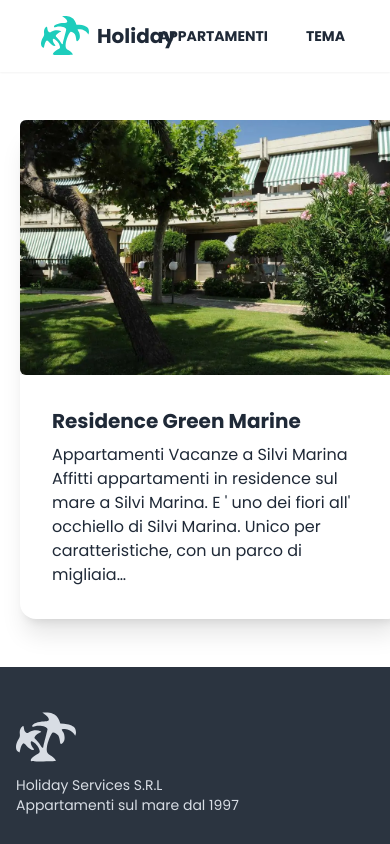
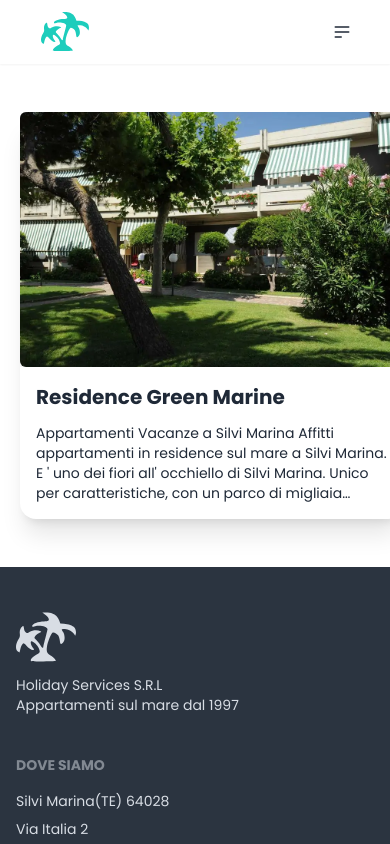
Before and after one commit to LorenzoDF13/holiday, a Next.js app: page / in a window 390 px wide. Shown: the top 844 px of the page. Built offline with nearby package versions, Linux system fonts and the light colour scheme.

Commit message:
fixed header and card

```diff
--- a/app/components/Header.tsx
+++ b/app/components/Header.tsx
@@ -23,13 +23,48 @@
                   <path d="M372 953 c-47 -23 -80 -67 -99 -133 l-17 -58 -52 -5 c-62 -6 -128 -38 -150 -72 -19 -30 -29 -94 -19 -132 l7 -28 19 37 c27 52 80 90 128 92 22 0 42 -2 45 -5 3 -3 -4 -25 -16 -49 -30 -61 -32 -167 -2 -206 33 -45 41 -40 47 35 3 38 13 83 22 100 18 36 59 66 79 58 21 -8 76 -187 84 -279 9 -93 0 -123 -52 -163 -36 -27 -76 -82 -76 -104 0 -8 53 -11 180 -11 165 0 180 1 180 18 0 30 -38 81 -85 114 -51 36 -53 47 -29 128 16 53 77 130 103 130 20 0 12 -74 -14 -115 -30 -48 -30 -55 -6 -55 23 0 60 34 96 88 15 23 31 42 36 42 17 0 38 -47 48 -109 6 -35 12 -65 14 -67 2 -2 12 5 22 16 39 43 35 142 -9 235 -19 41 -23 61 -19 106 6 63 -8 118 -36 143 -17 16 -18 14 -24 -41 -4 -43 -12 -63 -28 -75 -20 -17 -22 -17 -50 7 -46 38 -117 45 -159 14 -12 -8 -12 -12 -2 -16 27 -11 70 -54 82 -83 11 -27 10 -32 -16 -63 -16 -18 -42 -61 -58 -95 -31 -65 -46 -78 -46 -39 0 12 -14 87 -30 167 -16 80 -30 155 -30 167 0 51 103 86 178 60 40 -14 42 -14 42 5 0 44 -86 88 -173 88 -12 0 -33 3 -46 7 -37 10 -23 66 31 120 l42 43 -54 0 c-30 0 -70 -8 -88 -17z" />
                 </g>
               </svg>
-              Holiday
+              <span className="hidden md:inline">Holiday</span>
             </Link>
           </div>
-          <div className="flex justify-end">
-            <div className=" ">
+          <div className="flex  justify-end">
+            <div className=" hidden sm:block">
               <button className="btn btn-ghost">Appartamenti</button>
               <ThemeSwitcher />
+            </div>
+            <div className="dropdown dropdown-bottom dropdown-end sm:hidden">
+              <label tabIndex={0} className="btn btn-ghost btn-circle">
+                <svg
+                  xmlns="http://www.w3.org/2000/svg"
+                  className="h-5 w-5"
+                  fill="none"
+                  viewBox="0 0 24 24"
+                  stroke="currentColor"
+                >
+                  <path
+                    strokeLinecap="round"
+                    strokeLinejoin="round"
+                    strokeWidth="2"
+                    d="M4 6h16M4 12h16M4 18h7"
+                  />
+                </svg>
+              </label>
+              <ul
+                tabIndex={0}
+                className="menu menu-sm dropdown-content mt-3 z-[1] p-2 shadow bg-base-100 rounded-box w-52"
+              >
+                <li>
+                  <button>Appartamenti</button>
+                </li>
+                <li>
+                  <button>Prezzi</button>
+                </li>
+                <li>
+                  <button>Disponibilità</button>
+                </li>
+                <li>
+                  <button>Contatti</button>
+                </li>
+              </ul>
             </div>
           </div>
         </div>
--- a/app/components/ThemeSwitcher.tsx
+++ b/app/components/ThemeSwitcher.tsx
@@ -56,7 +56,7 @@
   return (
     <div className="dropdown dropdown-end">
       <label tabIndex={0} className="btn btn-ghost m-1 ">
-        Tema{" "}
+        Tema
         {
           <svg
             width="12px"
--- a/app/page.tsx
+++ b/app/page.tsx
@@ -13,7 +13,7 @@
 const page = (props: Props) => {
   return (
     <div className="max-w-screen-lg px-5 m-auto">
-      <div className="card w-96 bg-base-100 shadow-xl">
+      <div className="card w-96 card-compact sm:card-normal bg-base-100 shadow-xl">
         <Link href={"/green-marine"}>
           <figure>
             <Image src={imgGreenMarine} alt="green marine" />{" "}
```
